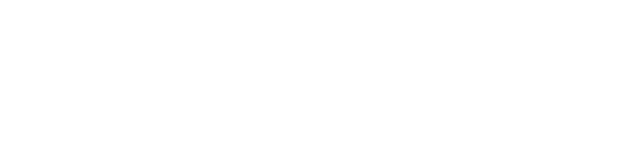
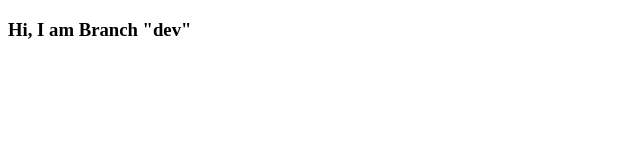
Before and after one commit to SaiHLu/app1-test, a plain HTML site: page index.html in a window 1280 px wide. Shown: the whole page, without its empty margins (0-640 px from the left). Drawn offline with Linux system fonts and the light colour scheme.

Commit message:
Add head 1 tag

```diff
--- a/index.html
+++ b/index.html
@@ -4,6 +4,6 @@
 	<title></title>
 </head>
 <body>
-
+	<h3>Hi, I am Branch "dev"</h3>
 </body>
 </html>
```
